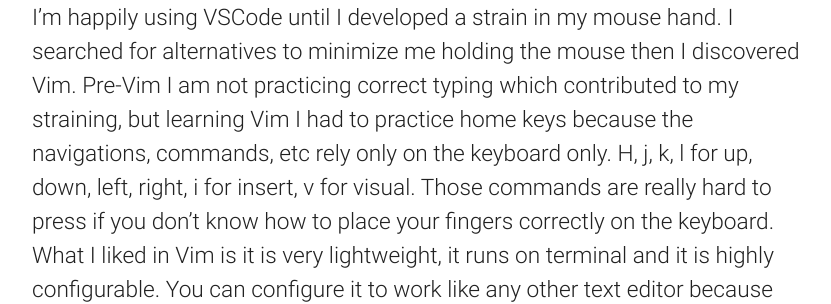
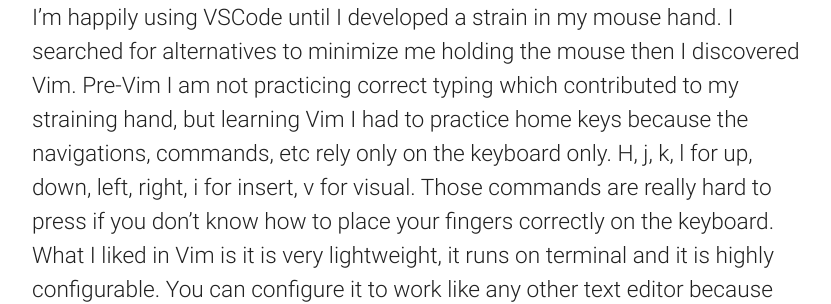
Before and after one commit to zorexsalvo/zorexsalvo.com, a Jekyll site: the page built from _posts/2017-07-01-my-journey-to-the-vast-world-of-text-editors.md, in a window 1280 px wide and 900 px high, scrolled down 2321 px. Shown: the part 256-560 px from the top of the window, without its empty margins (224-1055 px from the left). Built offline with Jekyll 4.4.1, drawn with Linux system fonts in a browser that asks for light colours; nearby versions of some CDN libraries; some of the changed text lies outside the part shown.

Commit message:
Update 2017-07-01-my-journey-to-the-vast-world-of-text-editors.md

```diff
--- a/_posts/2017-07-01-my-journey-to-the-vast-world-of-text-editors.md
+++ b/_posts/2017-07-01-my-journey-to-the-vast-world-of-text-editors.md
@@ -48,7 +48,7 @@
 
 I’m happily using VSCode until I developed a strain in my mouse hand. I searched for alternatives to
 minimize me holding the mouse then I discovered Vim. Pre-Vim I am not practicing correct typing which
-contributed to my straining, but learning Vim I had to practice home keys because the navigations, commands,
+contributed to my straining hand, but learning Vim I had to practice home keys because the navigations, commands,
 etc rely only on the keyboard only. H, j, k, l for up, down, left, right, i for insert, v for visual.
 Those commands are really hard to press if you don’t know how to place your fingers correctly on the keyboard.
 What I liked in Vim is it is very lightweight, it runs on terminal and it is highly configurable. You
```
Also changed, not shown: other parts of _posts/2017-07-01-my-journey-to-the-vast-world-of-text-editors.md (+1 -1 lines).
